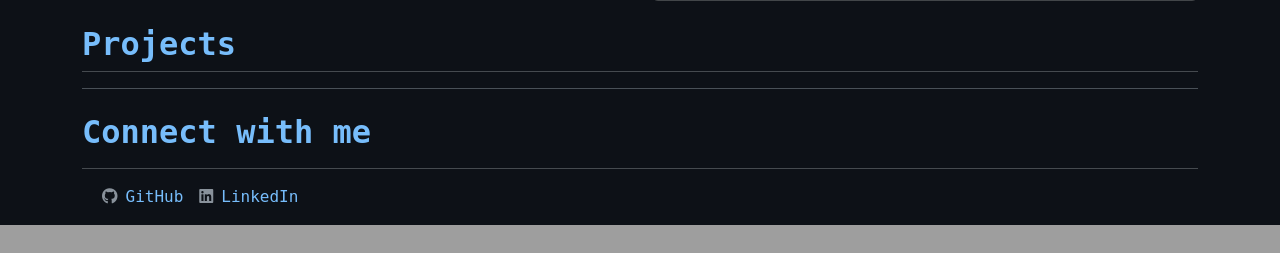
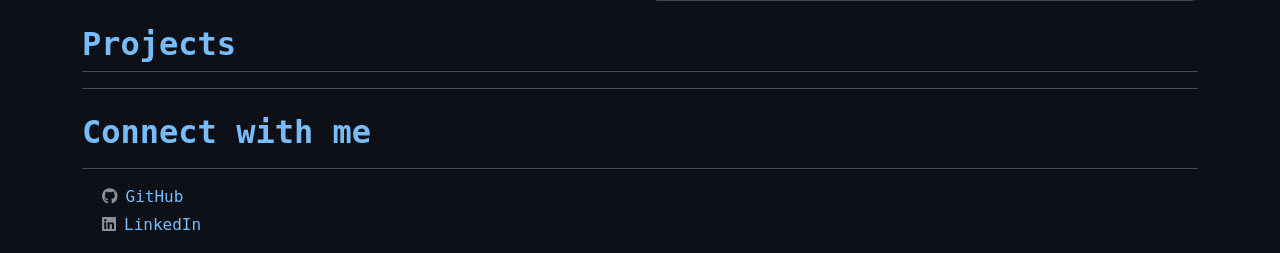
Before and after one commit to alokshandilya/personal-website, a Flask app: page / in a window 1280 px wide. Shown: the part 1420-1673 px from the top of the page. Before the commit the page ends 1645 px from the top, so only its background shows below. Run offline with Flask 3, Linux system fonts and the light colour scheme.

Commit message:
add margin, different lines

```diff
--- a/static/css/styles.css
+++ b/static/css/styles.css
@@ -66,7 +66,7 @@ p {
 .social {
   list-style-type: none;
   padding: 0;
-  display: flex;
+  /* display: flex; */
   margin-left: 20px;
 }
 
--- a/templates/home.html
+++ b/templates/home.html
@@ -108,10 +108,10 @@
     <h2 class="mt-4 mb-3 courier-prime-bold" style="color: #77BDFB">Connect with me</h2>
     <hr>
     <ul class="social">
-      <li><i style="color: #89929B;" class="fab fa-github me-2"></i><a class="me-3"
+      <li class="mb-1"><i style="color: #89929B;" class="fab fa-github me-2"></i><a
           href="https://github.com/alokshandilya" target="_blank">GitHub</a></li>
-      <li><i style="color: #89929B;" class="fab fa-linkedin me-2"></i><a class="me-3"
-          href="https://linkedin.com/in/alokshandilya" target="_blank">LinkedIn</a></li>
+      <li><i style="color: #89929B;" class="fab fa-linkedin me-2"></i><a href="https://linkedin.com/in/alokshandilya"
+          target="_blank">LinkedIn</a></li>
     </ul>
   </section>
   {% include 'footer.html' %}
```
